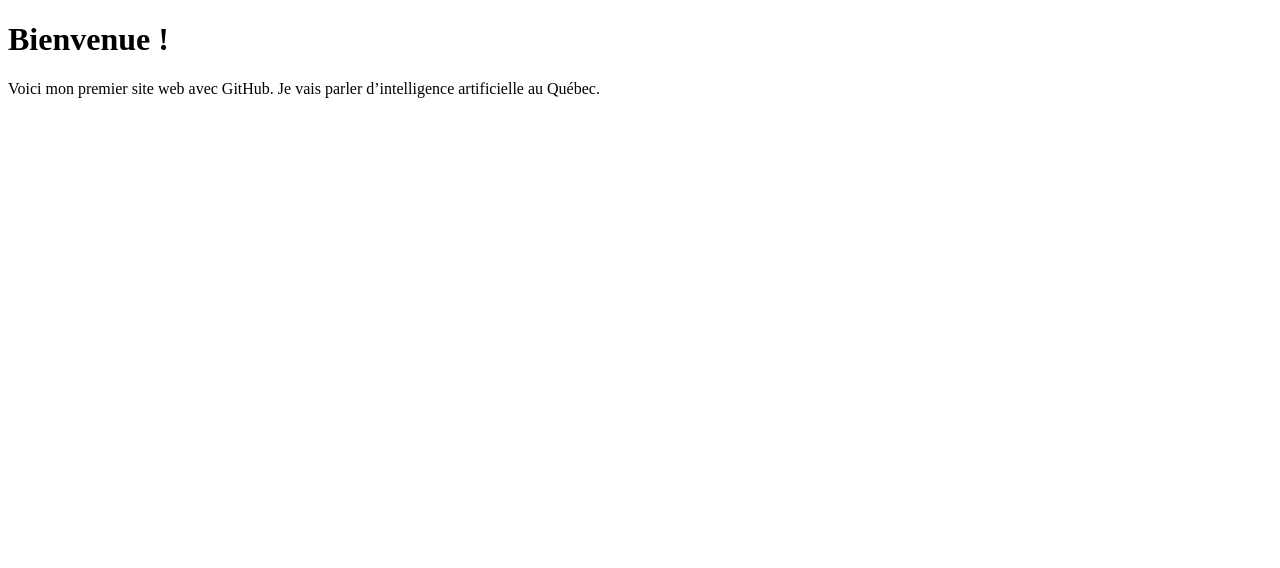
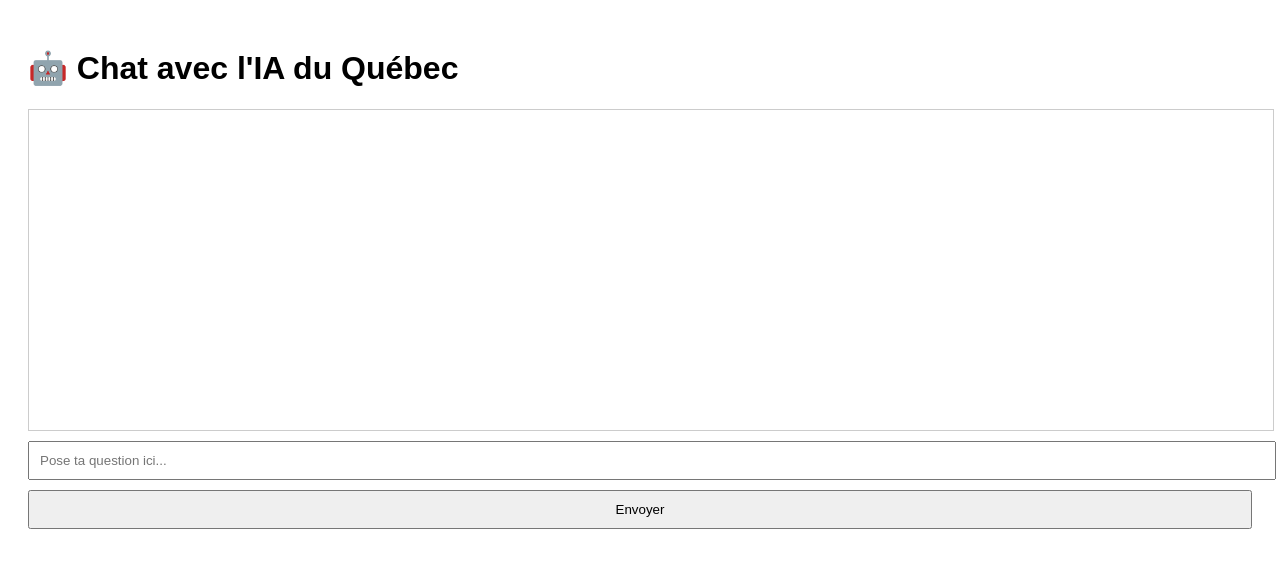
Before and after one commit to olivierguerrier06/site-ai-quebec, a plain HTML site: page index.html in a window 1280 px wide. Drawn offline with Linux system fonts and the light colour scheme.

Commit message:
Update index.html

```diff
--- a/index.html
+++ b/index.html
@@ -1,10 +1,41 @@
 <!DOCTYPE html>
 <html>
-  <head>
-    <title>Mon site AI Québec</title>
-  </head>
-  <body>
-    <h1>Bienvenue !</h1>
-    <p>Voici mon premier site web avec GitHub. Je vais parler d’intelligence artificielle au Québec.</p>
-  </body>
+<head>
+  <title>Chatbot IA Québec</title>
+  <style>
+    body { font-family: Arial; padding: 20px; }
+    #chatbox { width: 100%; height: 300px; border: 1px solid #ccc; overflow-y: scroll; padding: 10px; }
+    input, button { margin-top: 10px; width: 100%; padding: 10px; }
+  </style>
+</head>
+<body>
+  <h1>🤖 Chat avec l'IA du Québec</h1>
+  <div id="chatbox"></div>
+  <input type="text" id="userInput" placeholder="Pose ta question ici...">
+  <button onclick="sendMessage()">Envoyer</button>
+
+  <script>
+    async function sendMessage() {
+      const input = document.getElementById("userInput").value;
+      document.getElementById("chatbox").innerHTML += `<p><strong>Toi:</strong> ${input}</p>`;
+      document.getElementById("userInput").value = "";
+
+      const response = await fetch("https://api.openai.com/v1/chat/completions", {
+        method: "POST",
+        headers: {
+          "Content-Type": "application/json",
+          "Authorization": "Bearer TON_CLE_API_ICI"
+        },
+        body: JSON.stringify({
+          model: "gpt-3.5-turbo",
+          messages: [{ role: "user", content: input }]
+        })
+      });
+
+      const data = await response.json();
+      const reply = data.choices[0].message.content;
+      document.getElementById("chatbox").innerHTML += `<p><strong>IA:</strong> ${reply}</p>`;
+    }
+  </script>
+</body>
 </html>
```
